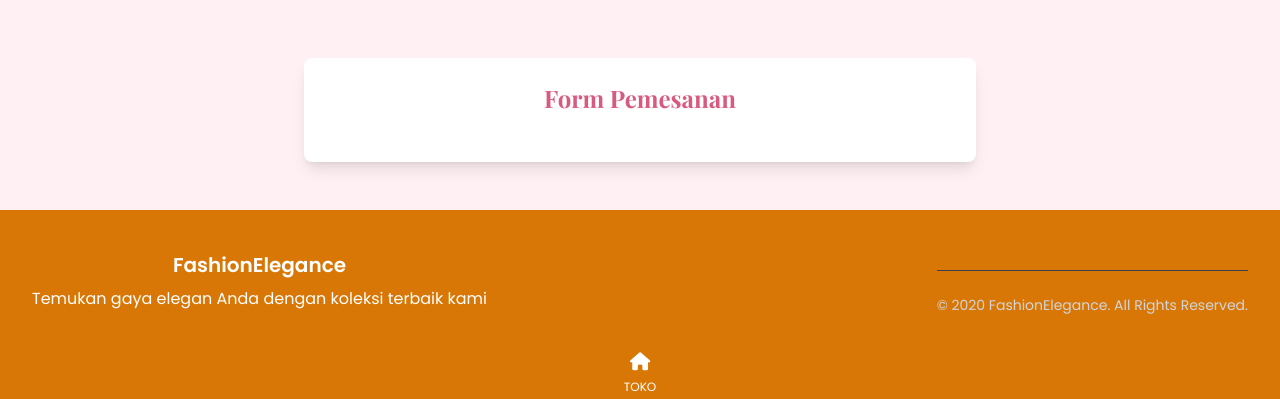
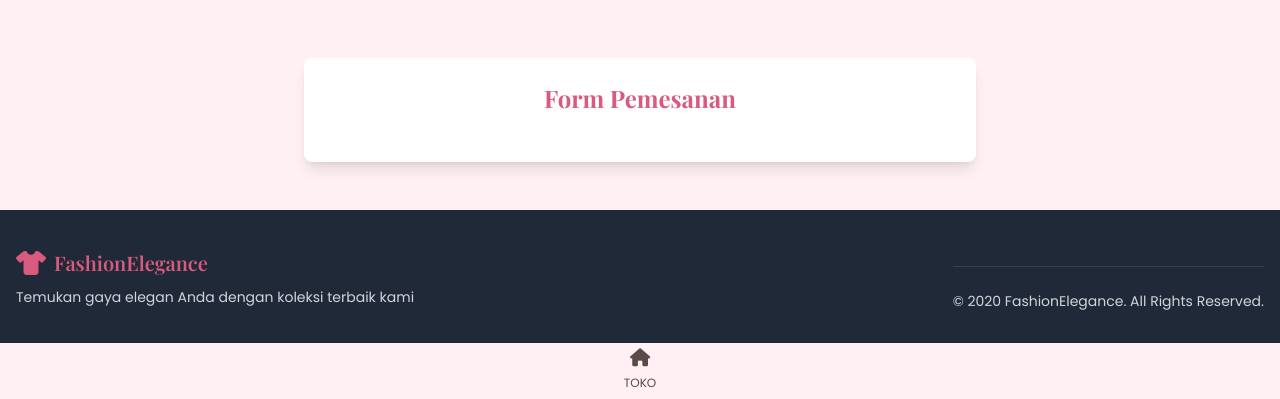
Before and after one commit to PAYUUOSTORE/half-turtleneck, a plain HTML site: page index.html in a window 1280 px wide. Shown: the part 5038-5437 px from the top of the page. Drawn offline with nearby package versions, Linux system fonts and the light colour scheme; a script that the page names is missing.

Commit message:
Update index.html

```diff
--- a/index.html
+++ b/index.html
@@ -494,15 +494,15 @@
     </section>
 
     <!-- Footer -->
-    <footer class="bg-amber-600 text-white py-1 px-4">
-    <footer class="premium-bg text-white py-8">
+    <footer class="bg-gray-800 text-white py-8">
         <div class="container mx-auto px-4">
             <div class="flex flex-col md:flex-row justify-between items-center">
-                <div class="mb-4 md:mb-0 text-center">
-                    <h3 class="text-xl font-bold">
-                        FashionElegance
-                    </h3>
-                    <p class="text-white-200 mt-2">Temukan gaya elegan Anda dengan koleksi terbaik kami</p>
+                <div class="mb-4 md:mb-0">
+                    <div class="flex items-center">
+                        <i class="fas fa-tshirt text-2xl rose-text mr-2"></i>
+                        <span class="title-font text-xl font-semibold rose-text">FashionElegance</span>
+                    </div>
+                    <p class="text-sm mt-2 text-gray-300">Temukan gaya elegan Anda dengan koleksi terbaik kami</p>
                 </div>
 
             <div class="border-t border-gray-700 mt-6 pt-6 text-center text-sm text-gray-300">
```
